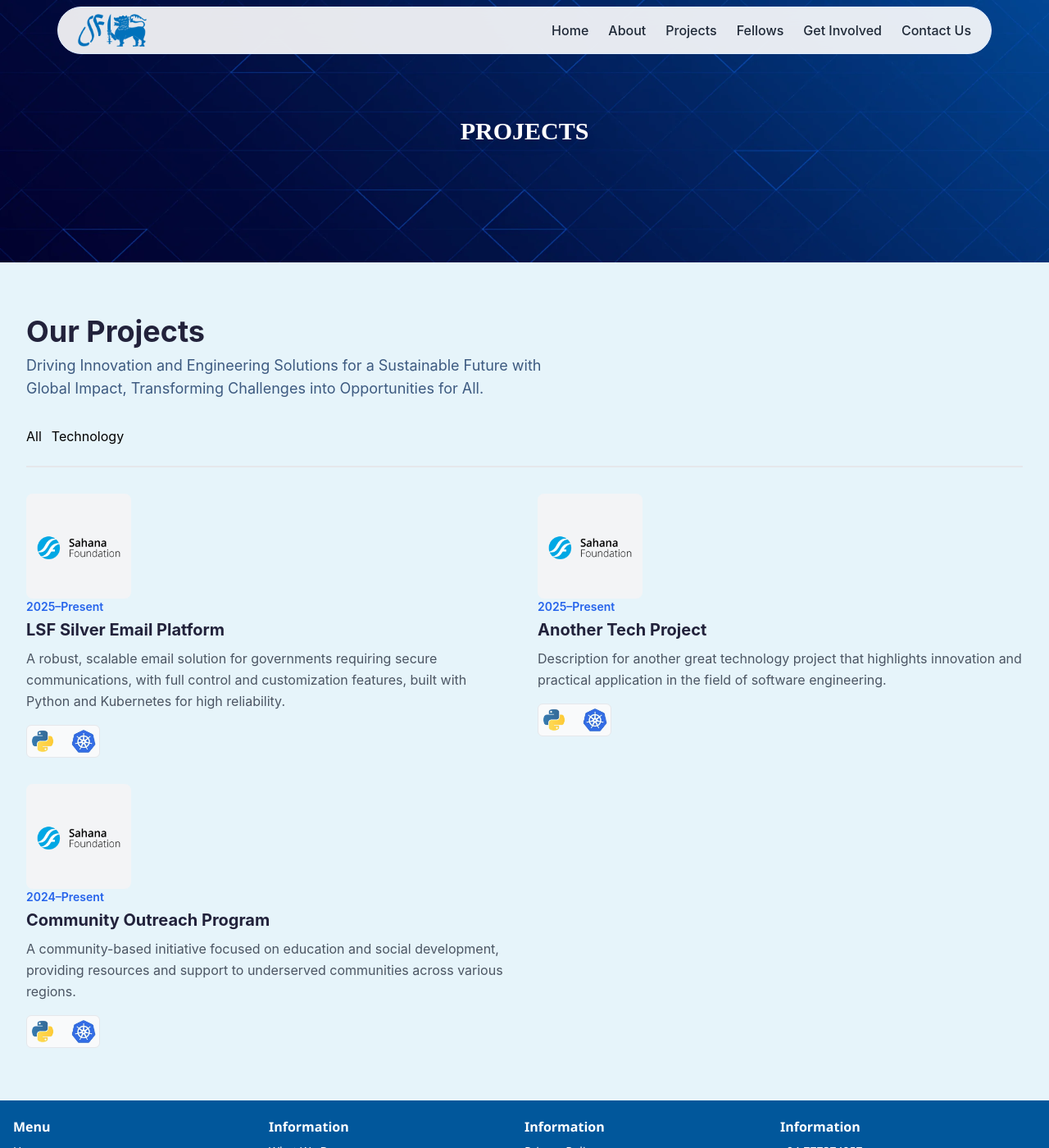
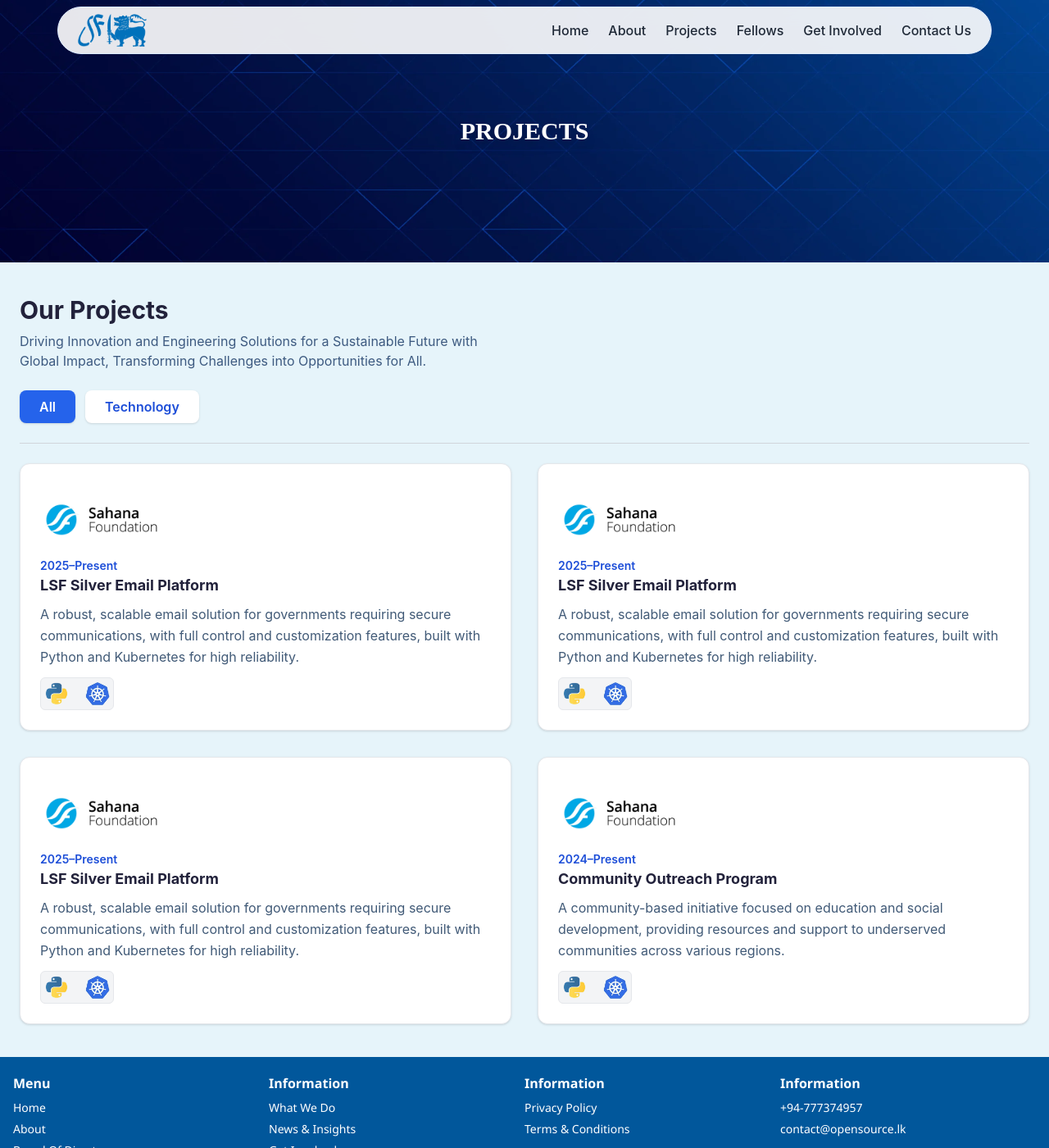
Before and after one commit to maneeshaxyz/lsflk, a Jekyll site: the page built from projects.md, in a window 1280 px wide and 1400 px high. Shown: the whole window at 82% size. Built offline with Jekyll 4.4.1, drawn with Linux system fonts in a browser that asks for light colours; nearby versions of some CDN libraries.

Commit message:
fix project page's UI

```diff
--- a/_includes/projects-projects.html
+++ b/_includes/projects-projects.html
@@ -9,110 +9,109 @@
     </div>
   </div>
 
-  <div class="max-w-7xl mx-auto px-4 sm:px-6 lg:px-8 py-12 md:py-16">
-
-    <div class="mb-8">
-      <h2 class="text-3xl md:text-4xl font-bold text-[#22223b] mb-2">Our Projects</h2>
-      <p class="text-base md:text-lg text-[#3d5a80] max-w-2xl">
-        Driving Innovation and Engineering Solutions for a Sustainable Future with Global Impact, Transforming Challenges into Opportunities for All.
-      </p>
+  <!-- Projects Section -->
+<section class="bg-[#e6f4fa] py-10">
+  <div class="max-w-[1320px] mx-auto px-6">
+    <!-- Header -->
+    <div class="mb-6">
+      <h2 class="text-3xl font-bold text-[#22223b] mb-2">Our Projects</h2>
+      <p class="text-[#3d5a80] max-w-xl">Driving Innovation and Engineering Solutions for a Sustainable Future with Global Impact, Transforming Challenges into Opportunities for All.</p>
     </div>
 
-    <div id="filter-container" class="flex flex-wrap items-center gap-3 mb-6">
-      <button class="filter-btn active" data-filter="all">All</button>
-      <button class="filter-btn" data-filter="technology">Technology</button>
-    </div>
+    <!-- Filter Buttons -->
+<div class="flex gap-3 my-6">
+  <button class="filter-btn font-semibold py-2 px-6 rounded-lg shadow bg-blue-600 text-white" data-filter="all">All</button>
+  <button class="filter-btn font-semibold py-2 px-6 rounded-lg shadow bg-white text-blue-700" data-filter="technology">Technology</button>
+</div>
 
-    <hr class="border-t-2 border-gray-200 mb-8" />
 
-    <div id="projects-grid" class="grid grid-cols-1 lg:grid-cols-2 gap-8">
+    <hr class="border-t border-gray-300 mb-6" />
 
-      <div class="project-card" data-category="technology">
-        <div class="flex-shrink-0 w-32 h-32 rounded-lg bg-gray-100 p-2">
-          <img src="../images/projects/sahana_logo.webp" alt="Sahana Foundation Banner" class="w-full h-full object-contain" />
+    <!-- Projects Grid -->
+    <div class="grid grid-cols-1 md:grid-cols-2 gap-8">
+      <!-- Project Card -->
+      <div class="project-card bg-white rounded-xl shadow p-6 border border-gray-200" data-category="technology">
+        <div class="w-[150px] mb-2">
+          <img src="../images/projects/sahana_logo.webp" alt="Sahana Foundation Banner" class="rounded-md">
         </div>
-        <div class="flex-grow flex flex-col">
-          <div>
-            <p class="text-sm font-semibold text-blue-600 mb-1">2025–Present</p>
-            <h3 class="text-xl font-bold text-[#22223b] mb-2">LSF Silver Email Platform</h3>
-            <p class="text-gray-600 leading-relaxed">
-              A robust, scalable email solution for governments requiring secure communications, with full control and customization features, built with Python and Kubernetes for high reliability.
-            </p>
-          </div>
-          <div class="mt-auto pt-4">
-             <img src="../images/projects/languages_icons.webp" alt="Tech Stack" class="h-10 w-auto object-contain self-start border border-gray-200 bg-gray-50 rounded-md p-1" />
-          </div>
-        </div>
+        <p class="text-blue-700 text-sm font-semibold">2025–Present</p>
+        <h3 class="text-lg font-bold text-[#22223b] mb-2">LSF Silver Email Platform</h3>
+        <p class="text-[#415a77] text-base leading-relaxed mb-3">
+          A robust, scalable email solution for governments requiring secure communications, with full control and customization features, built with Python and Kubernetes for high reliability.
+        </p>
+        <img src="../images/projects/languages_icons.webp" alt="Tech Stack" class="w-[90px] h-[40px] rounded-md border p-1 bg-gray-100">
       </div>
 
-      <div class="project-card" data-category="technology">
-        <div class="flex-shrink-0 w-32 h-32 rounded-lg bg-gray-100 p-2">
-          <img src="../images/projects/sahana_logo.webp" alt="Sahana Foundation Banner" class="w-full h-full object-contain" />
+      <!-- Project Card Duplicate -->
+      <div class="project-card bg-white rounded-xl shadow p-6 border border-gray-200" data-category="technology">
+        <div class="w-[150px] mb-2">
+          <img src="../images/projects/sahana_logo.webp" alt="Sahana Foundation Banner" class="rounded-md">
         </div>
-        <div class="flex-grow flex flex-col">
-          <div>
-            <p class="text-sm font-semibold text-blue-600 mb-1">2025–Present</p>
-            <h3 class="text-xl font-bold text-[#22223b] mb-2">Another Tech Project</h3>
-            <p class="text-gray-600 leading-relaxed">
-              Description for another great technology project that highlights innovation and practical application in the field of software engineering.
-            </p>
-          </div>
-          <div class="mt-auto pt-4">
-             <img src="../images/projects/languages_icons.webp" alt="Tech Stack" class="h-10 w-auto object-contain self-start border border-gray-200 bg-gray-50 rounded-md p-1" />
-          </div>
-        </div>
+        <p class="text-blue-700 text-sm font-semibold">2025–Present</p>
+        <h3 class="text-lg font-bold text-[#22223b] mb-2">LSF Silver Email Platform</h3>
+        <p class="text-[#415a77] text-base leading-relaxed mb-3">
+          A robust, scalable email solution for governments requiring secure communications, with full control and customization features, built with Python and Kubernetes for high reliability.
+        </p>
+        <img src="../images/projects/languages_icons.webp" alt="Tech Stack" class="w-[90px] h-[40px] rounded-md border p-1 bg-gray-100">
       </div>
 
-      <div class="project-card" data-category="other">
-        <div class="flex-shrink-0 w-32 h-32 rounded-lg bg-gray-100 p-2">
-          <img src="../images/projects/sahana_logo.webp" alt="Community Outreach Banner" class="w-full h-full object-contain" />
+      <!-- Project Card Duplicate -->
+      <div class="project-card bg-white rounded-xl shadow p-6 border border-gray-200" data-category="technology">
+        <div class="w-[150px] mb-2">
+          <img src="../images/projects/sahana_logo.webp" alt="Sahana Foundation Banner" class="rounded-md">
         </div>
-        <div class="flex-grow flex flex-col">
-          <div>
-            <p class="text-sm font-semibold text-blue-600 mb-1">2024–Present</p>
-            <h3 class="text-xl font-bold text-[#22223b] mb-2">Community Outreach Program</h3>
-            <p class="text-gray-600 leading-relaxed">
-              A community-based initiative focused on education and social development, providing resources and support to underserved communities across various regions.
-            </p>
-          </div>
-          <div class="mt-auto pt-4">
-            <img src="../images/projects/languages_icons.webp" alt="Community Icon" class="h-10 w-auto object-contain self-start border border-gray-200 bg-gray-50 rounded-md p-1" />
-          </div>
-        </div>
+        <p class="text-blue-700 text-sm font-semibold">2025–Present</p>
+        <h3 class="text-lg font-bold text-[#22223b] mb-2">LSF Silver Email Platform</h3>
+        <p class="text-[#415a77] text-base leading-relaxed mb-3">
+          A robust, scalable email solution for governments requiring secure communications, with full control and customization features, built with Python and Kubernetes for high reliability.
+        </p>
+        <img src="../images/projects/languages_icons.webp" alt="Tech Stack" class="w-[90px] h-[40px] rounded-md border p-1 bg-gray-100">
       </div>
 
+      <!-- Non-Technology Card -->
+      <div class="project-card bg-white rounded-xl shadow p-6 border border-gray-200" data-category="other">
+        <div class="w-[150px] mb-2">
+          <img src="../images/projects/sahana_logo.webp" alt="Community Outreach Banner" class="rounded-md">
+        </div>
+        <p class="text-blue-700 text-sm font-semibold">2024–Present</p>
+        <h3 class="text-lg font-bold text-[#22223b] mb-2">Community Outreach Program</h3>
+        <p class="text-[#415a77] text-base leading-relaxed mb-3">
+          A community-based initiative focused on education and social development, providing resources and support to underserved communities across various regions.
+        </p>
+        <img src="../images/projects/languages_icons.webp" alt="Tech Stack" class="w-[90px] h-[40px] rounded-md border p-1 bg-gray-100">
+      </div>
     </div>
   </div>
+</section>
+<!-- JavaScript to handle filtering -->
+<script>
+  document.addEventListener("DOMContentLoaded", function () {
+    const buttons = document.querySelectorAll(".filter-btn");
+    const cards = document.querySelectorAll(".project-card");
 
-  <style>
-    .filter-btn { @apply bg-white text-blue-600 font-semibold py-2 px-6 rounded-lg shadow-sm transition-colors duration-200; }
-    .filter-btn:hover { @apply bg-blue-600 text-white; }
-    .filter-btn.active { @apply bg-blue-600 text-white; }
-    .project-card { @apply bg-white rounded-xl shadow-lg transition-all duration-300 flex items-start gap-6 p-6; }
-    .project-card:hover { @apply shadow-xl -translate-y-1; }
-  </style>
+    buttons.forEach(button => {
+      button.addEventListener("click", () => {
+        const filter = button.getAttribute("data-filter");
 
-  <script>
-    document.addEventListener('DOMContentLoaded', () => {
-      const filterContainer = document.querySelector('#filter-container');
-      const projectsGrid = document.querySelector('#projects-grid');
-
-      if (filterContainer && projectsGrid) {
-        filterContainer.addEventListener('click', (e) => {
-          if (e.target.classList.contains('filter-btn')) {
-            filterContainer.querySelectorAll('.filter-btn').forEach(btn => btn.classList.remove('active'));
-            e.target.classList.add('active');
-            const filter = e.target.getAttribute('data-filter');
-            projectsGrid.querySelectorAll('.project-card').forEach(card => {
-              if (filter === 'all' || card.getAttribute('data-category') === filter) {
-                card.style.display = 'flex';
-              } else {
-                card.style.display = 'none';
-              }
-            });
+        // Filter cards
+        cards.forEach(card => {
+          const category = card.getAttribute("data-category");
+          if (filter === "all" || category === filter) {
+            card.classList.remove("hidden");
+          } else {
+            card.classList.add("hidden");
           }
         });
-      }
+
+        // Update button styles
+        buttons.forEach(btn => {
+          btn.classList.remove("bg-blue-600", "text-white");
+          btn.classList.add("bg-white", "text-blue-700");
+        });
+
+        button.classList.remove("bg-white", "text-blue-700");
+        button.classList.add("bg-blue-600", "text-white");
+      });
     });
-  </script>
-</section>
+  });
+</script>
--- a/_includes/strategic-section-home.html
+++ b/_includes/strategic-section-home.html
@@ -15,7 +15,7 @@
   <div class="max-w-[1140px] mx-auto px-4">
     <div class="flex animate-scroll-left w-[2400px]">
 
-      <!-- Scroll Cards (8 total for loop effect) -->
+      <!-- Scroll Cards-->
       <div class="min-w-[300px] max-w-[300px] h-[300px] mr-4 bg-white rounded-[10px] flex flex-col items-center justify-center text-center text-base font-medium p-4 flex-shrink-0">
         <img src="images/home/plus_icon.webp" alt="Data Exchange" class="w-[110px] h-[110px] object-contain mb-2">
         <h5>Data Exchange</h5>
@@ -68,7 +68,7 @@
   </div>
 </section>
 
-<!-- CSS Animation Block (just below section or in <head>) -->
+<!-- CSS Animation Block-->
 <style>
 @keyframes scroll-left {
   0% {
```
Also changed, not shown: directors.md (added, +5 -0 lines), privacy.md (added, +5 -0 lines).
